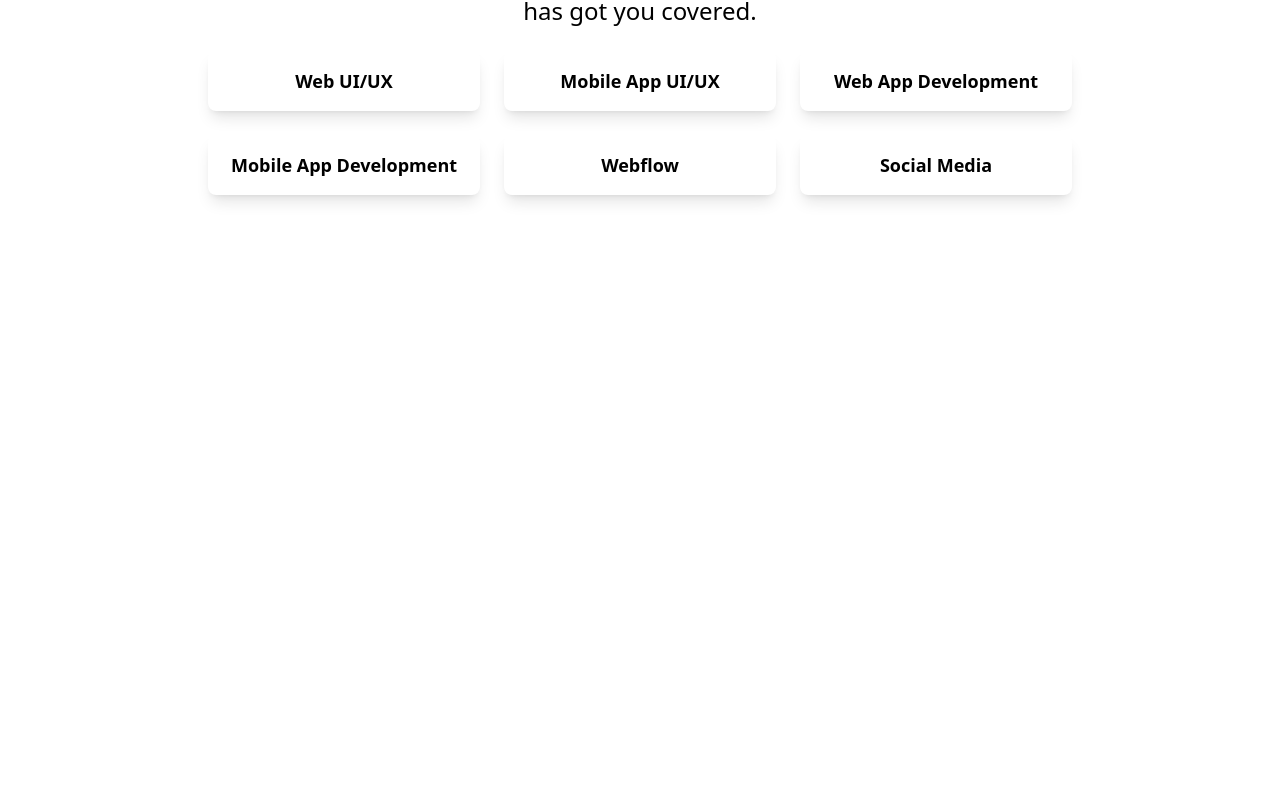
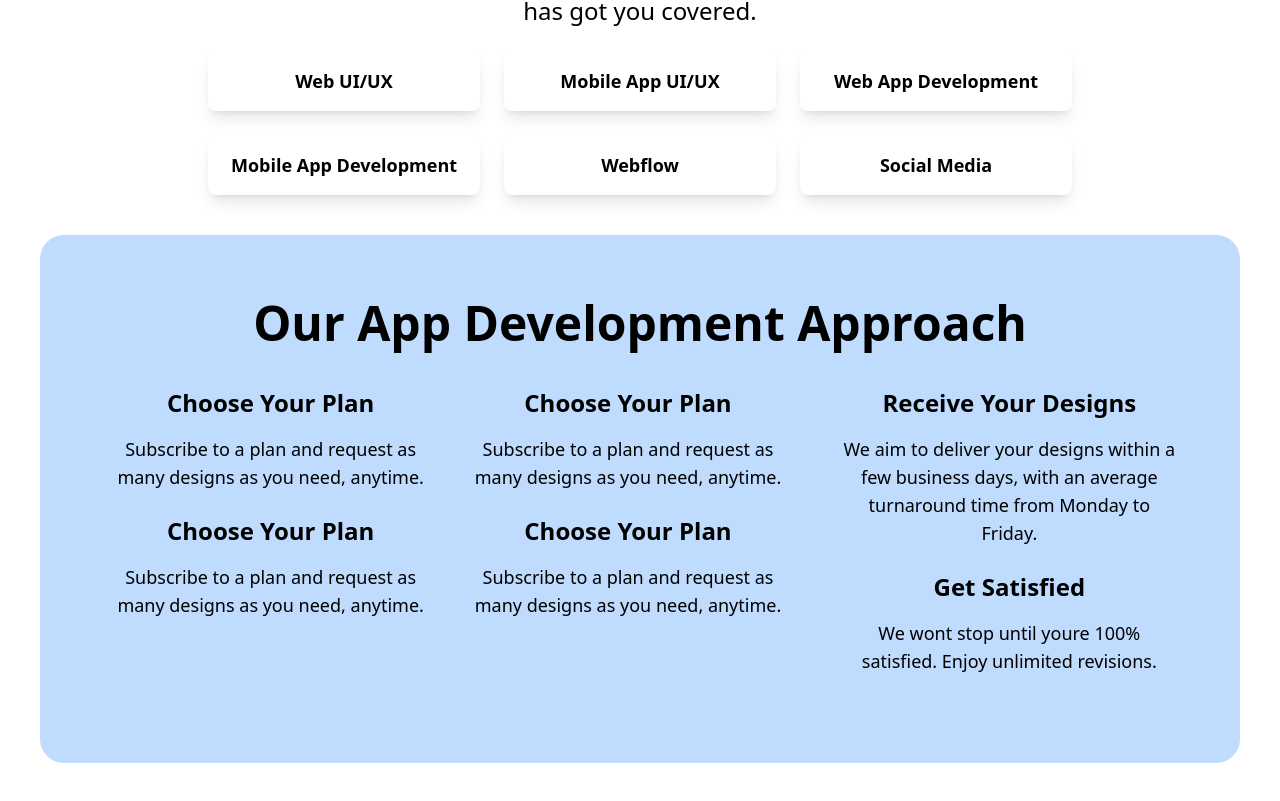
Before and after one commit to GhostEsso/portfolio-techgen, a Next.js app: page / in a window 1280 px wide. Shown: the part 1636-2437 px from the top of the page. Before the commit the page ends 1871 px from the top, so only its background shows below. Built offline with nearby package versions, Linux system fonts and the light colour scheme.

Commit message:
Dev services and Dev approach components added

```diff
--- /dev/null
+++ b/components/DevApproach.tsx
@@ -0,0 +1,48 @@
+import React from "react";
+
+type Props = {};
+
+const DevApproach = (props: Props) => {
+    return (
+        <div className="bg-blue-200 rounded-3xl p-8 md:p-12 lg:p-16 text-center mx-5 md:mx-10 mb-10">
+          <h2 className="text-3xl font-bold mb-10 md:text-5xl">Our App Development Approach</h2>
+          <div className="flex flex-col md:flex-row md:items-start md:justify-between">
+            <div className="md:w-1/2 md:pr-6">
+              <h3 className="text-2xl font-bold mb-4">Choose Your Plan</h3>
+              <p className="text-lg mb-6">
+                Subscribe to a plan and request as many designs as you need, anytime.
+              </p>
+              <h3 className="text-2xl font-bold mb-4">Choose Your Plan</h3>
+              <p className="text-lg mb-6">
+                Subscribe to a plan and request as many designs as you need, anytime.
+              </p>
+            </div>
+            <div className="md:w-1/2 md:pr-6">
+              <h3 className="text-2xl font-bold mb-4">Choose Your Plan</h3>
+              <p className="text-lg mb-6">
+                Subscribe to a plan and request as many designs as you need, anytime.
+              </p>
+              <h3 className="text-2xl font-bold mb-4">Choose Your Plan</h3>
+              <p className="text-lg mb-6">
+                Subscribe to a plan and request as many designs as you need, anytime.
+              </p>
+            </div>
+
+            <div className="md:w-1/2 md:pl-6">
+              <h3 className="text-2xl font-bold mb-4">Receive Your Designs</h3>
+              <p className="text-lg mb-6">
+                We aim to deliver your designs within a few business days, with an average turnaround time from Monday to Friday.
+              </p>
+              <h3 className="text-2xl font-bold mb-4">Get Satisfied</h3>
+              <p className="text-lg mb-6">
+                We wont stop until youre 100% satisfied. Enjoy unlimited revisions.
+              </p>
+            </div>
+
+          </div>
+        </div>
+      );
+    };
+
+
+export default DevApproach;
--- a/package.json
+++ b/package.json
@@ -9,8 +9,11 @@
     "lint": "next lint"
   },
   "dependencies": {
+    "@chakra-ui/react": "^2.8.2",
+    "@emotion/react": "^11.11.4",
+    "@emotion/styled": "^11.11.5",
     "clsx": "^2.1.1",
-    "framer-motion": "^11.2.11",
+    "framer-motion": "^11.2.12",
     "next": "14.2.4",
     "react": "^18",
     "react-dom": "^18",
--- a/pages/index.tsx
+++ b/pages/index.tsx
@@ -1,6 +1,7 @@
 import LampDemo from "@/components/ui/lamp";
 import Moto from "@/components/moto";
 import DevServices from "@/components/DevServices";
+import DevApproach from "@/components/DevApproach";
 
 export default function Home() {
   return (
@@ -8,6 +9,7 @@
     <LampDemo />
     <Moto />
     <DevServices />
+    <DevApproach />
     </>
   );
 }
```
Also changed, not shown: 1 other file (tests, documents, lock files or other folders).
